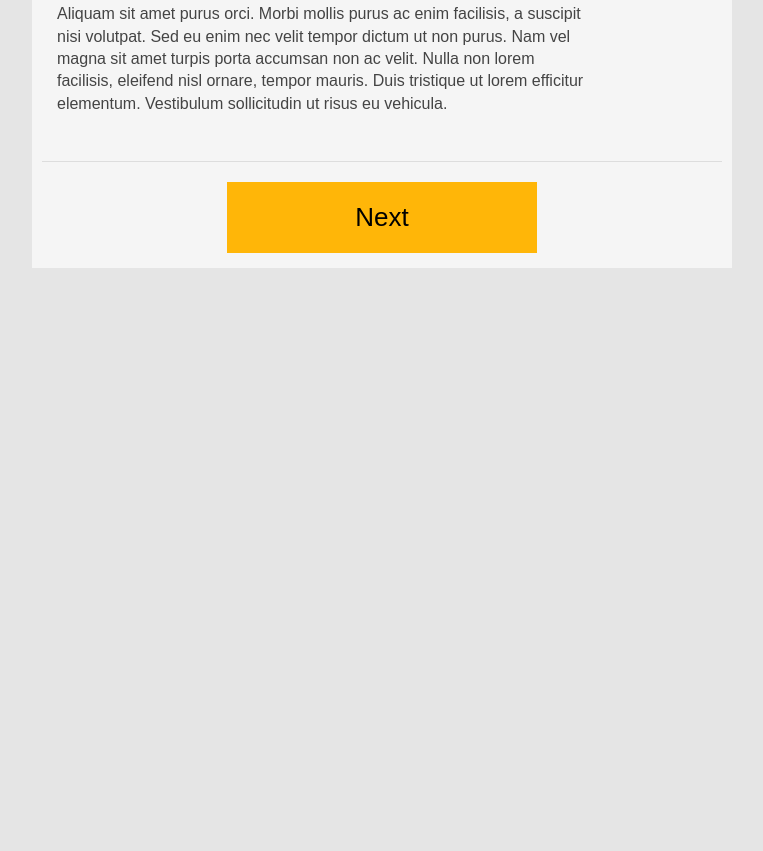
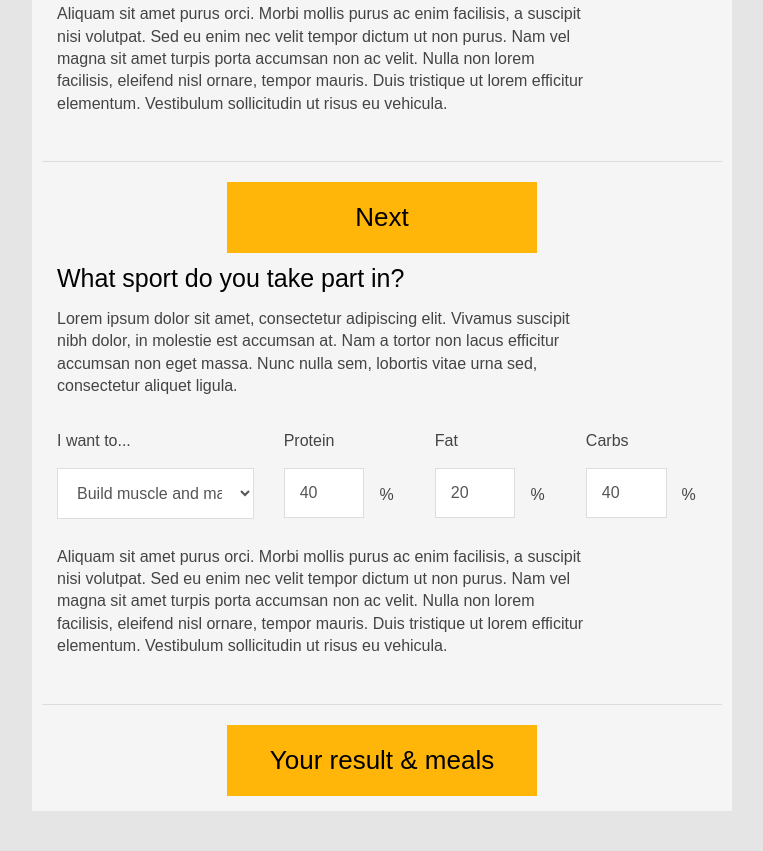
Before and after one commit to dwilliampeters/GSN-Meal-Planner, a website: page app/index.html in a window 1280 px wide. Shown: the part 735-1586 px from the top of the page, without its empty margins (258-1021 px from the left). Before the commit the page ends 1060 px from the top, so only its background shows below. Drawn offline with nearby package versions, Linux system fonts and the light colour scheme.

Commit message:
Ratios default state

```diff
--- a/app/index.html
+++ b/app/index.html
@@ -653,7 +653,7 @@
                         </div>
                       </div>
 
-                      <div class="step step-6">
+                      <div class="step step-6 active">
 
                         <div class="step-header row">
                           <div class="medium-9 columns">
@@ -675,8 +675,7 @@
                             <div class="medium-4 columns">
                               <label>I want to...</label>
                               <select data-calc="ratios">
-                                <option>Select</option>
-                                <option data-name="bodybuilder" data-protein="40" data-fat="20" data-carbs="40">Build muscle and maintain a low bodyfat - energy may be lower</option>
+                                <option data-name="bodybuilder" data-protein="40" data-fat="20" data-carbs="40" selected="selected">Build muscle and maintain a low bodyfat - energy may be lower</option>
                                 <option data-name="moderate" data-protein="25" data-fat="25" data-carbs="50">Take part in endurance / performance sports - (boxing, spinning, cycling)</option>
                               </select>
                             </div>
--- a/app/js/app.js
+++ b/app/js/app.js
@@ -37,6 +37,7 @@
       goalVal             = 0,
       $goalCals           = $('[data-calc-goal-calories]'),
       goalCals            = 0,
+      ratios              = $('select[data-calc="ratios"] option:selected'),
       // BMR
       BMR1                = parseFloat($('[data-calc-bmr="' + gender + '"] [data-calc-bmr="1"]').val()),
       BMR2                = parseFloat($('[data-calc-bmr="' + gender + '"] [data-calc-bmr="2"]').val()),
@@ -169,22 +170,24 @@
       $('.bf-female').addClass('active');
     }
 
-    if (calcId === 'ratios') {
-      var ratioName     =  $calcSelected.find(':selected').data('name');
-      var ratioProtein  =  $calcSelected.find(':selected').data('protein');
-      var ratioCarbs    =  $calcSelected.find(':selected').data('carbs');
-      var ratioFat      =  $calcSelected.find(':selected').data('fat');
-      console.log(ratioName, ratioProtein, ratioCarbs, ratioFat);
+    // Step 6:
+    updateMacros();
+
+    function updateMacros() {
+      var ratioName     = ratios.data('name');
+      var ratioProtein  = ratios.data('protein');
+      var ratioCarbs    = ratios.data('carbs');
+      var ratioFat      = ratios.data('fat');
+      console.log(ratioName, ratioProtein, ratioFat, ratioCarbs);
+      $('[data-ratio="protein"]').val(ratioProtein);
       $('[data-ratio="fat"]').val(ratioFat);
       $('[data-ratio="carbs"]').val(ratioCarbs);
-      $('[data-ratio="protein"]').val(ratioProtein);
+
+      macroResultCals     = (goalCalsSelected);
+      macroResultProt     = ((macroResultCals * ratioProtein / 100) / 4);
+      macroResultFat      = ((macroResultCals * ratioFat / 100) / 9);
+      macroResultCarb     = ((macroResultCals * ratioCarbs / 100) / 4);
     }
-
-    // Step 4:
-    macroResultCals     = (goalCalsSelected);
-    macroResultProt     = ((macroResultCals * ratioProtein / 100) / 4);
-    macroResultFat      = ((macroResultCals * ratioFat / 100) / 9);
-    macroResultCarb     = ((macroResultCals * ratioCarbs / 100) / 4);
 
     //
 
```
Also changed, not shown: src/html/views/index.html (+2 -3 lines), src/js/components/calc.js (+16 -13 lines).
